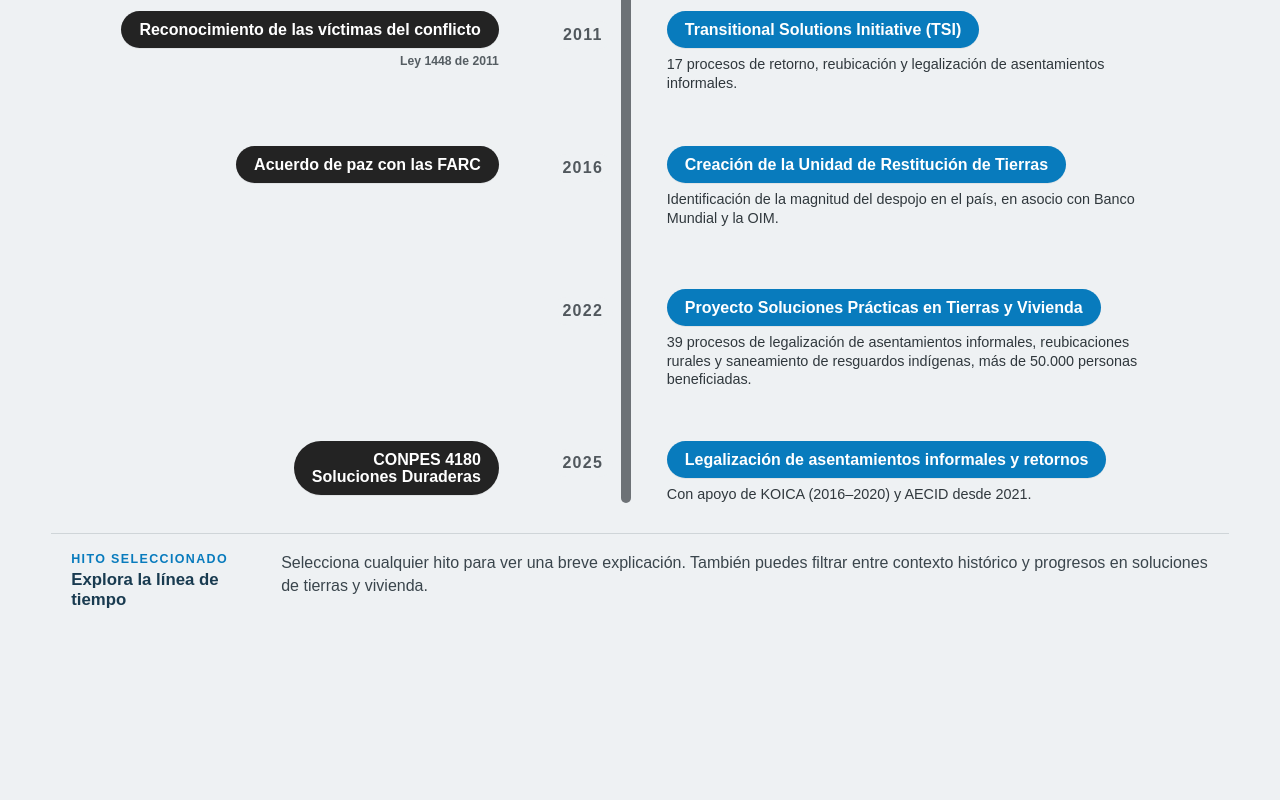
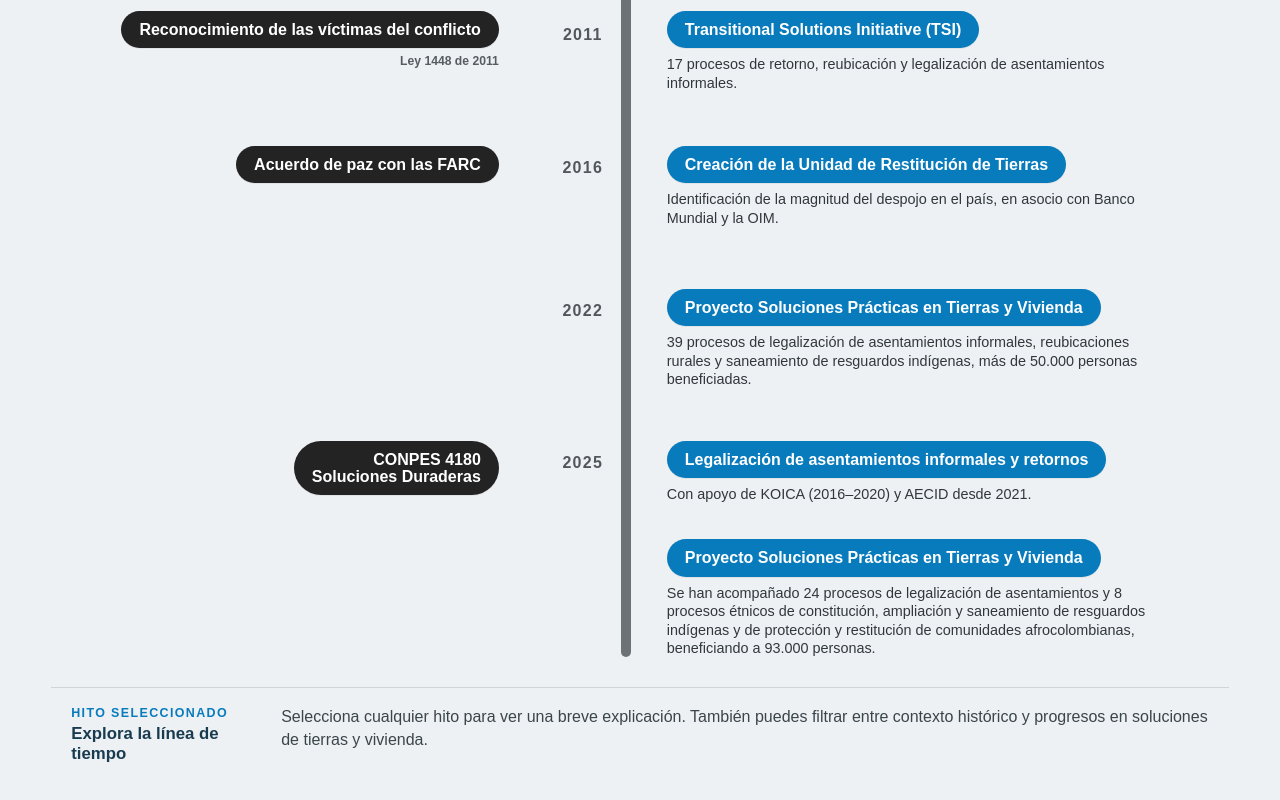
Before and after one commit to santiago-rengifo/Projectos, a plain HTML site: page linea-tiempo/index.html in a window 1280 px wide. Shown: the part 658-1458 px from the top of the page. Before the commit the page ends 1330 px from the top, so only its background shows below. Drawn offline with Linux system fonts and the light colour scheme.

Commit message:
Añadir hito 2025 de 24 legalizaciones, 8 procesos étnicos y 93.000 beneficiarios

```diff
--- a/linea-tiempo/index.html
+++ b/linea-tiempo/index.html
@@ -302,6 +302,7 @@
     .event.r2016{margin-top:26px}
     .event.r2022{margin-top:34px}
     .event.r2025{margin-top:24px}
+    .event.r2025.solution.r2025-additional{grid-row:10;margin-top:8px}
 
     @media(max-width:900px){
       .topbar{flex-direction:column}
@@ -344,6 +345,7 @@
       .year.r2016{grid-row:9}.event.r2016.context{grid-row:9}.event.r2016.solution{grid-row:10}
       .year.r2022{grid-row:11}.event.r2022.solution{grid-row:11}
       .year.r2025{grid-row:12}.event.r2025.context{grid-row:12}.event.r2025.solution{grid-row:13}
+      .event.r2025.solution.r2025-additional{grid-row:14}
       .pill{font-size:.95rem}
     }
 
@@ -467,6 +469,11 @@
       <span class="pill">Legalización de asentamientos informales y retornos</span>
       <div class="detail">Con apoyo de KOICA (2016–2020) y AECID desde 2021.</div>
     </button>
+
+    <button class="event solution r2025 r2025-additional" type="button" data-category="solution" data-title="Proyecto Soluciones Prácticas en Tierras y Vivienda" data-info="Se han acompañado 24 procesos de legalización de asentamientos y 8 procesos étnicos de constitución, ampliación y saneamiento de resguardos indígenas y de protección y restitución de comunidades afrocolombianas, beneficiando a 93.000 personas.">
+      <span class="pill">Proyecto Soluciones Prácticas en Tierras y Vivienda</span>
+      <div class="detail">Se han acompañado 24 procesos de legalización de asentamientos y 8 procesos étnicos de constitución, ampliación y saneamiento de resguardos indígenas y de protección y restitución de comunidades afrocolombianas, beneficiando a 93.000 personas.</div>
+    </button>
   </section>
 
   <section class="info-panel" aria-live="polite">
```
